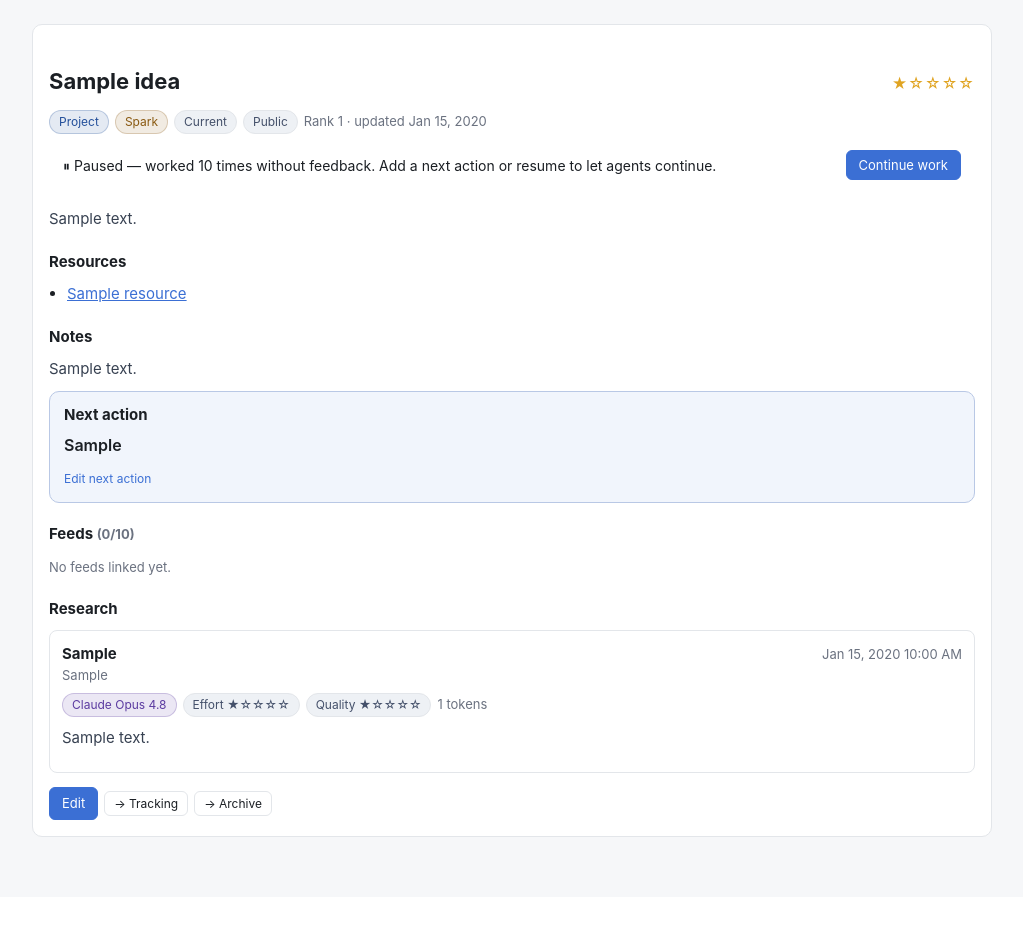
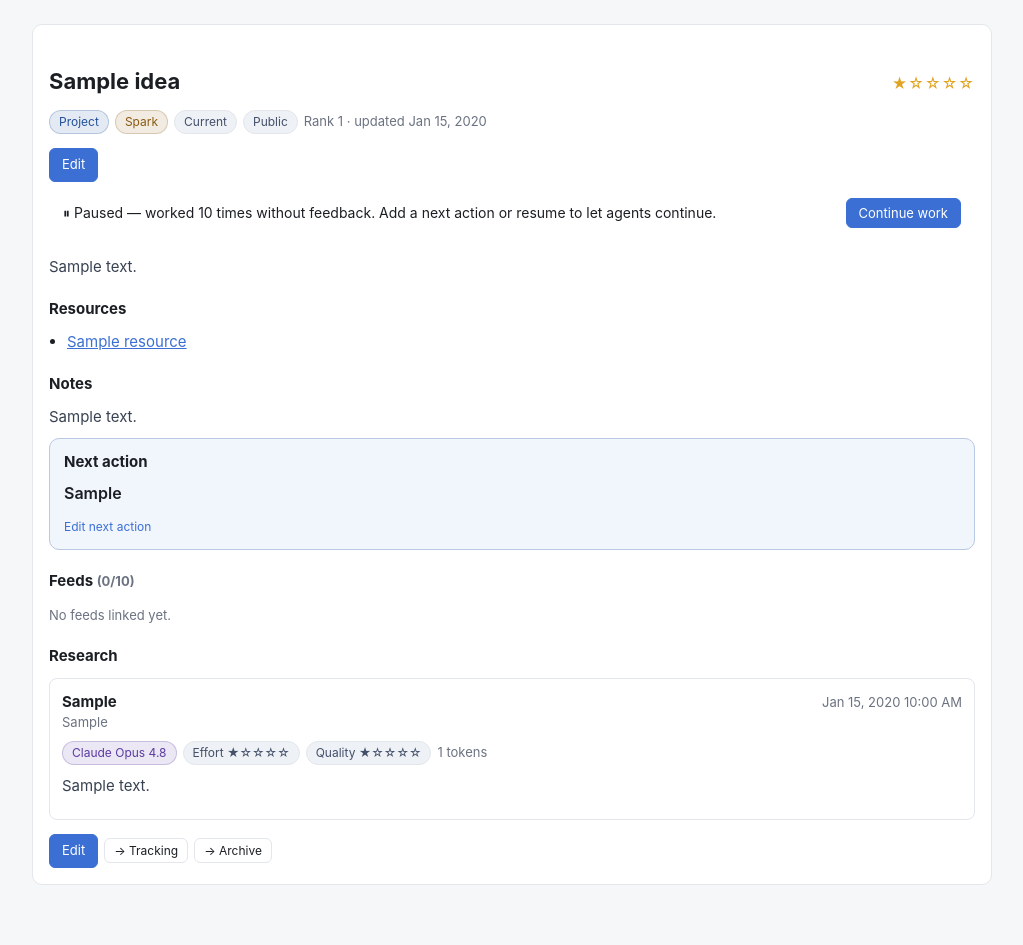
Before and after one commit to bzeitner/IdeaFlow, a Django app: page /1/ in a window 1280 px wide. Shown: the part 107-1052 px from the top of the page, without its empty margins (128-1151 px from the left). Before the commit the page ends 944 px from the top, so only its background shows below. Run offline with Django 5.2, Linux system fonts and the light colour scheme; a user stored in the database is signed in; data comes from the database, SQL or seed files in the repository; tables that the repository leaves empty hold one stand-in row (values such as "Sample post").

Commit message:
Add an Edit button at the top of the idea detail page
The full actions stay at the bottom; a top Edit button (same role gating)
saves scrolling on long ideas.

Co-Authored-By: Claude Opus 4.8 <noreply@anthropic.com>

```diff
--- a/ideas/templates/ideas/detail.html
+++ b/ideas/templates/ideas/detail.html
@@ -13,6 +13,12 @@
       {% if idea.is_public %}<span class="pill">Public</span>{% endif %}
       <span class="dim">Rank {{ idea.rank }} · updated {{ idea.updated_at|date:"M j, Y" }}</span>
     </div>
+
+    {% if can_manage %}
+      <div class="card-actions">
+        <a class="btn primary" href="{% url 'ideas:edit' idea.pk %}">Edit</a>
+      </div>
+    {% endif %}
 
     {% if idea.is_paused %}
       <div class="paused-banner">
```
